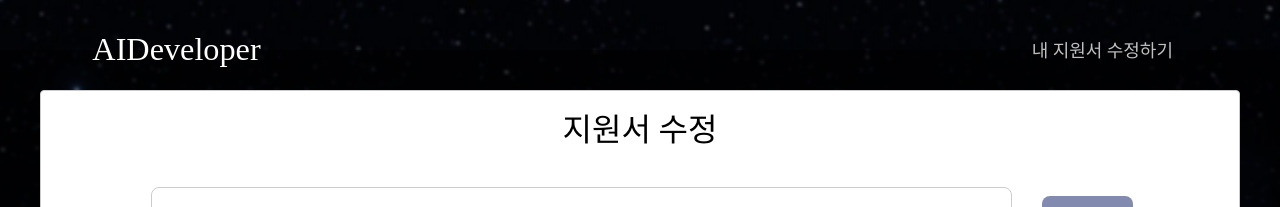
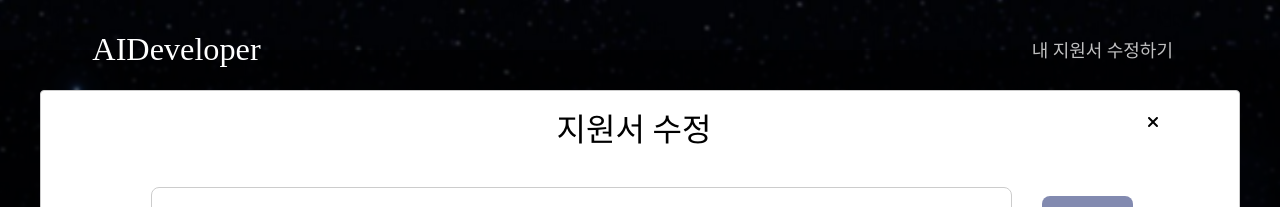
Before and after one commit to stopmin/AID_WEB_FRONT, a React (Create React App) app: page /submit in a window 1280 px wide. Both pictures are taken after a click on the button "내 지원서 수정하기". Shown: the top 207 px of the page. Built offline with nearby package versions, Linux system fonts and the light colour scheme.

Commit message:
build: 불필요한 라이브러리 삭제

```diff
--- a/src/components/modal/Modal.jsx
+++ b/src/components/modal/Modal.jsx
@@ -1,4 +1,6 @@
 import React, { useState, useEffect } from "react";
+import { FontAwesomeIcon } from "@fortawesome/react-fontawesome";
+import { faTimes } from "@fortawesome/free-solid-svg-icons";
 import Modal from "react-modal";
 import axios from "axios";
 import { FormField, FormFieldTextArea } from "../pages/submit/Submit";
@@ -96,9 +98,14 @@ const ModalExample = () => {
       </button>
       <Modal isOpen={modalIsOpen} onRequestClose={closeModal} overlayClassName="overlay-modal">
         <div className="content-modal">
-          <h2>지원서 수정</h2>
+          <div className="header-modal">
+            <div></div>
+            <h2>지원서 수정</h2>
+            <span className="close-icon" onClick={closeModal}>
+              <FontAwesomeIcon icon={faTimes} />
+            </span>
+          </div>
           <div className="submit-check">
-            {/* 내 지원서 조회: */}
             <input type="text" id="applicant_id" placeholder="ID를 입력해주세요" onChange={onChange}></input>
             <button onClick={onClick} className="button-modal">
               조회하기
--- a/src/components/modal/assets/modal.css
+++ b/src/components/modal/assets/modal.css
@@ -11,8 +11,17 @@
   align-items: center;
 }
 
+.header-modal {
+  display: flex;
+  justify-content: space-between;
+}
+
 .overlay-modal h2 {
   text-align: center;
+}
+
+.close-icon {
+  cursor: pointer;
 }
 
 .submit-check {
```
Also changed, not shown: package.json (+2 -14 lines), 1 other file (tests, documents, lock files or other folders).
